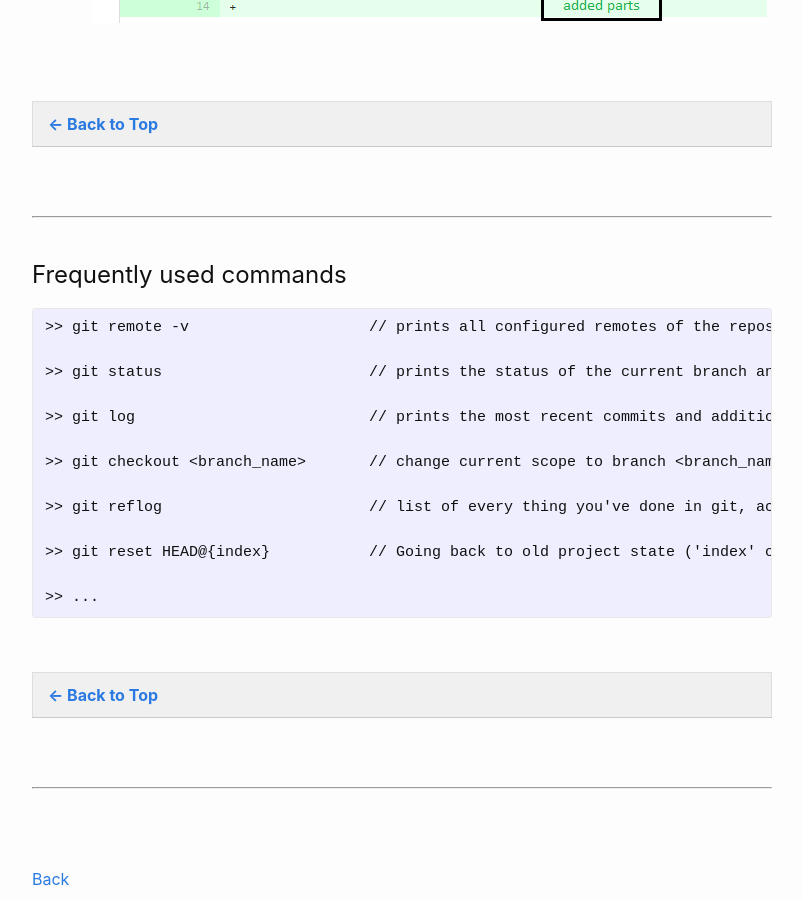
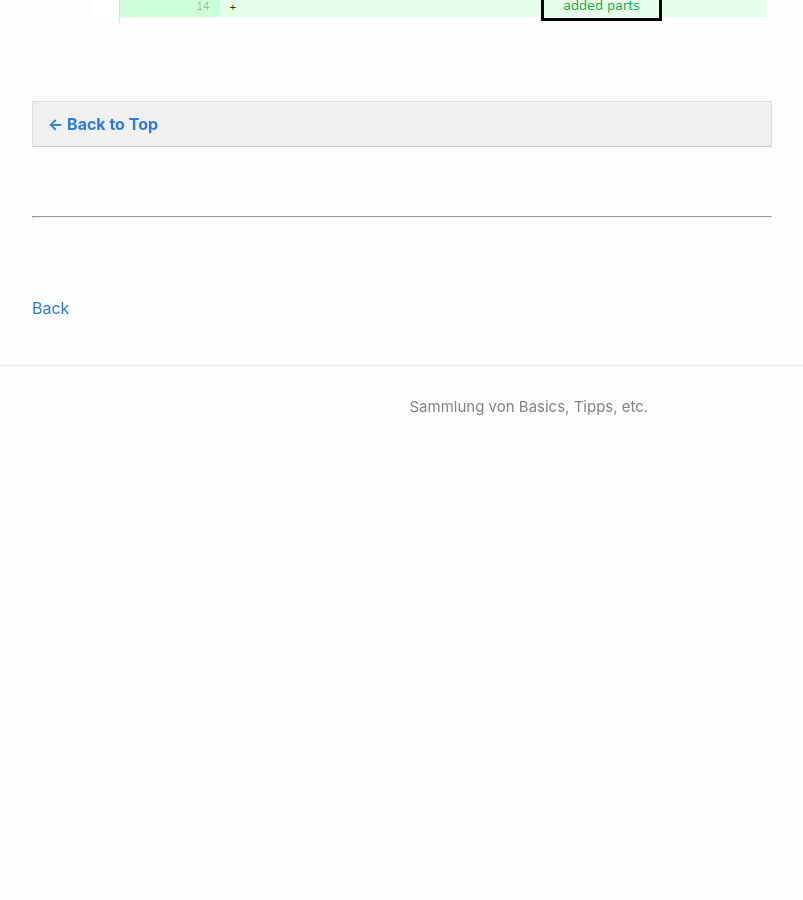
Before and after one commit to Hautaklyttn/progDocs, a Jekyll site: the page built from docs/articles/git_uc.md, in a window 1280 px wide and 900 px high, scrolled down 28313 px. Shown: the whole window, without its empty margins (238-1041 px from the left). Built offline with Jekyll 4.4.1, drawn with Linux system fonts in a browser that asks for light colours; after the commit the page ends 28791 px from its top, so only the background shows below that.

Commit message:
Git additions

````diff
--- a/docs/articles/git_uc.md
+++ b/docs/articles/git_uc.md
@@ -854,40 +854,6 @@ GitHub has an integrated file comparison view, where you can see what has change
     ![gf2](../assets/pics/git_commits02.png)
   &nbsp;
 
-
-&nbsp;
-<table>
-  <thead>
-    <tr>
-      <th style="text-align: left"><a href="#top">&larr; Back to Top</a></th>
-    </tr>
-  </thead>
-</table>
-
-&nbsp;
-
-***
-
-&nbsp;
-
-## <a name="freqBash"></a>Frequently used commands
-
-```git
->> git remote -v                    // prints all configured remotes of the repository
-
->> git status                       // prints the status of the current branch and its files
-
->> git log                          // prints the most recent commits and additional information
-
->> git checkout <branch_name>       // change current scope to branch <branch_name>
-
->> git reflog                       // list of every thing you've done in git, across all branches!
-
->> git reset HEAD@{index}           // Going back to old project state ('index' can be seen in 'git reflog')
-
->> ...
-```
-
 &nbsp;
 
 <table>
````
Also changed, not shown: docs/articles/git_comm.md (added, +106 -0 lines), docs/index.md (+1 -0 lines).
